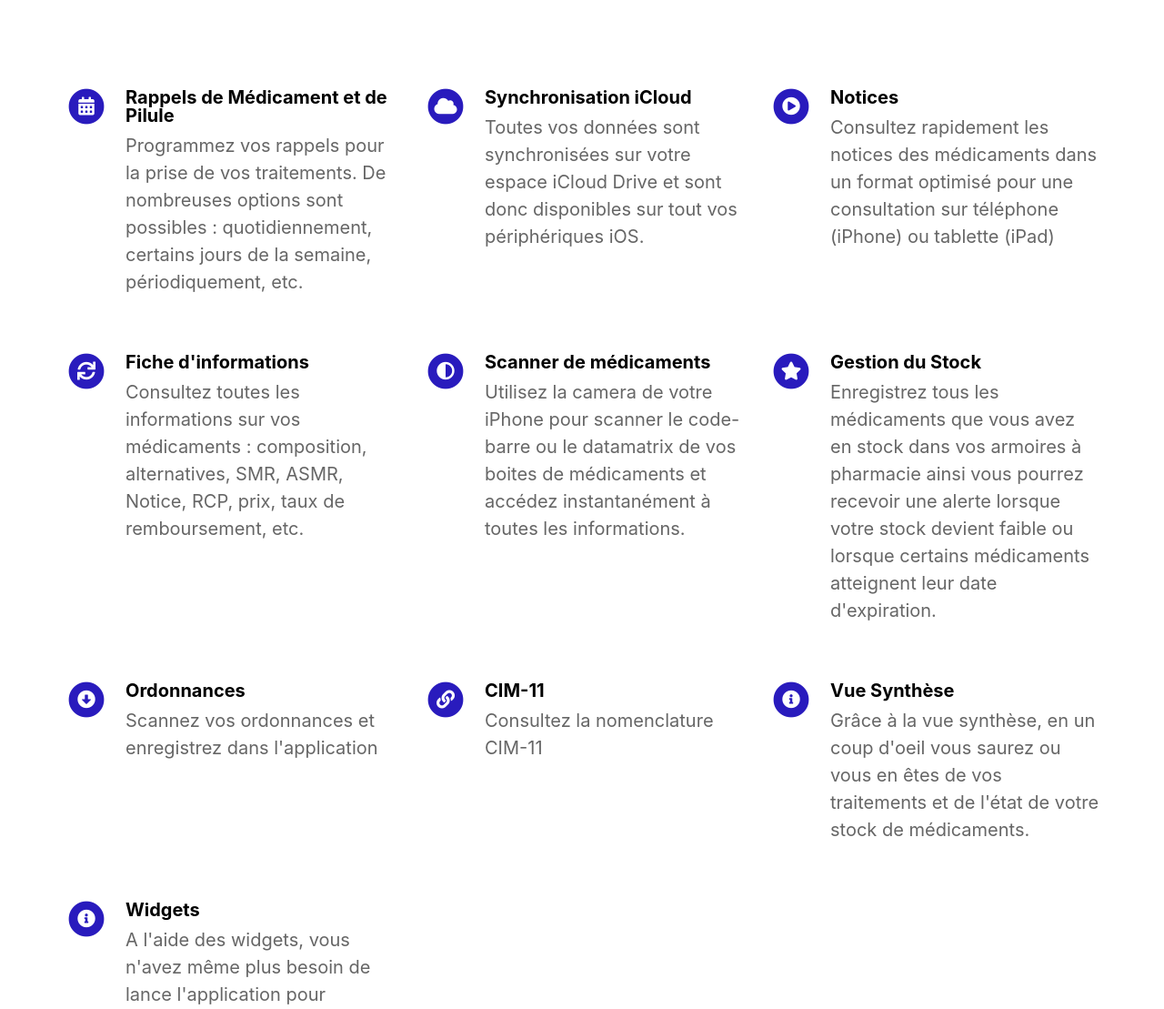
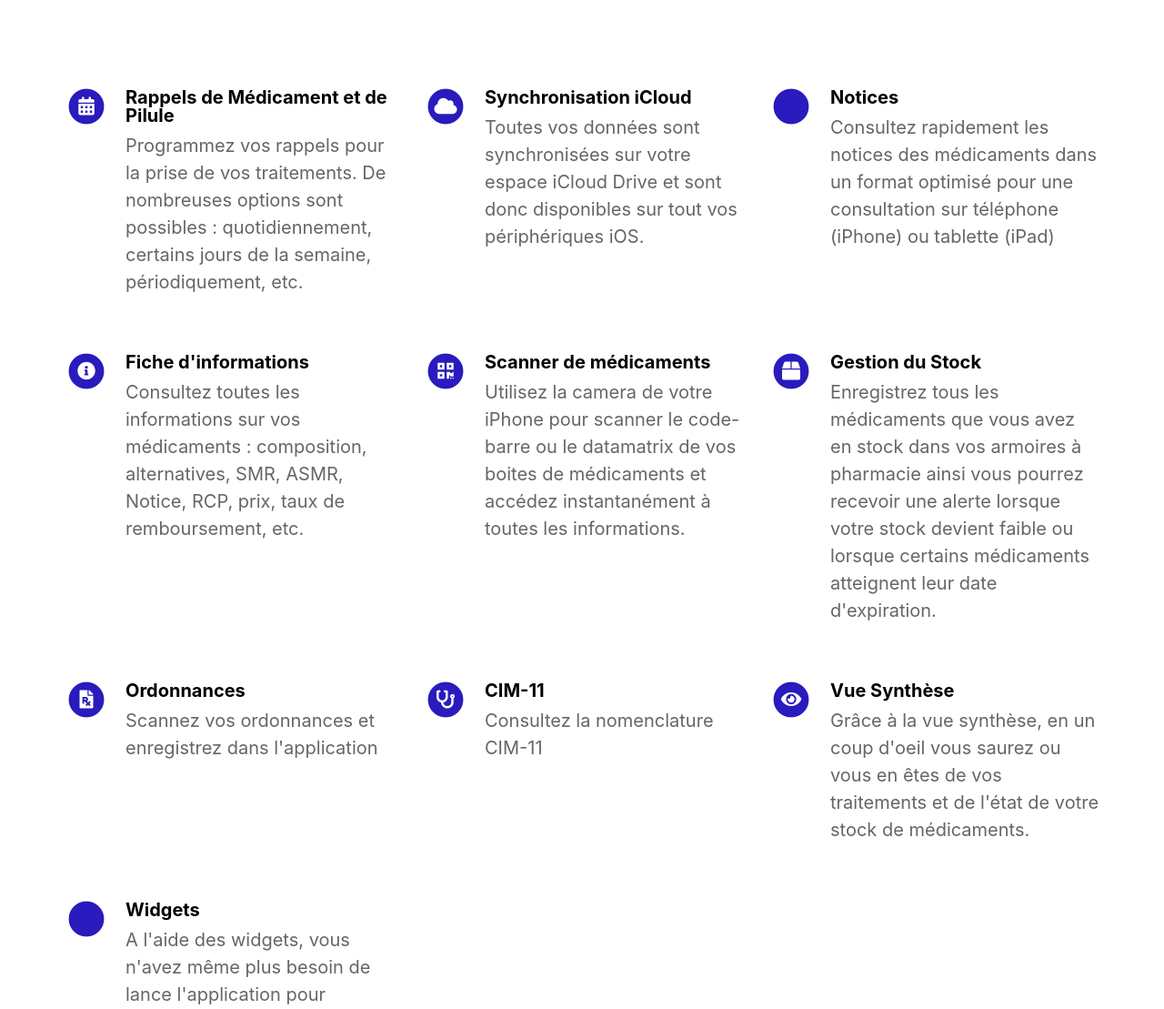
Before and after one commit to pboudoin/medico_app, a Jekyll site: the page built from index.html, in a window 1280 px wide. Shown: the part 987-2096 px from the top of the page at 91% size. Built offline with Jekyll 4.4.1, drawn with Linux system fonts in a browser that asks for light colours; nearby versions of some CDN libraries.

Commit message:
Update _config.yml

```diff
--- a/_config.yml
+++ b/_config.yml
@@ -45,35 +45,35 @@ features                                  :
 
   - title                                 : Notices
     description                           : Consultez rapidement les notices des médicaments dans un format optimisé pour une consultation sur téléphone (iPhone) ou tablette (iPad)
-    fontawesome_icon_name                 : play-circle
+    fontawesome_icon_name                 : file-line
 
   - title                                 : Fiche d'informations
     description                           : "Consultez toutes les informations sur vos médicaments : composition, alternatives, SMR, ASMR, Notice, RCP, prix, taux de remboursement, etc."
-    fontawesome_icon_name                 : sync
+    fontawesome_icon_name                 : info-circle
 
   - title                                 : Scanner de médicaments
     description                           : Utilisez la camera de votre iPhone pour scanner le code-barre ou le datamatrix de vos boites de médicaments et accédez instantanément à toutes les informations.
-    fontawesome_icon_name                 : adjust
+    fontawesome_icon_name                 : qrcode
 
   - title                                 : Gestion du Stock
     description                           : Enregistrez tous les médicaments que vous avez en stock dans vos armoires à pharmacie ainsi vous pourrez recevoir une alerte lorsque votre stock devient faible ou lorsque certains médicaments atteignent leur date d'expiration.
-    fontawesome_icon_name                 : star
+    fontawesome_icon_name                 : box
 
   - title                                 : Ordonnances
     description                           : Scannez vos ordonnances et enregistrez dans l'application
-    fontawesome_icon_name                 : arrow-alt-circle-down
+    fontawesome_icon_name                 : file-prescription
 
   - title                                 : CIM-11
     description                           : Consultez la nomenclature CIM-11
-    fontawesome_icon_name                 : link
+    fontawesome_icon_name                 : stethoscope
 
   - title                                 : Vue Synthèse
     description                           : Grâce à la vue synthèse, en un coup d'oeil vous saurez ou vous en êtes de vos traitements et de l'état de votre stock de médicaments.
-    fontawesome_icon_name                 : info-circle
+    fontawesome_icon_name                 : eye
 
   - title                                 : Widgets
     description                           : A l'aide des widgets, vous n'avez même plus besoin de lance l'application pour connaitre l'avancée de vos traitements pour la journée.
-    fontawesome_icon_name                 : info-circle
+    fontawesome_icon_name                 : gauge
 
   - title                                 : # New Feature Title
     description                           : # New Feature Description
```
